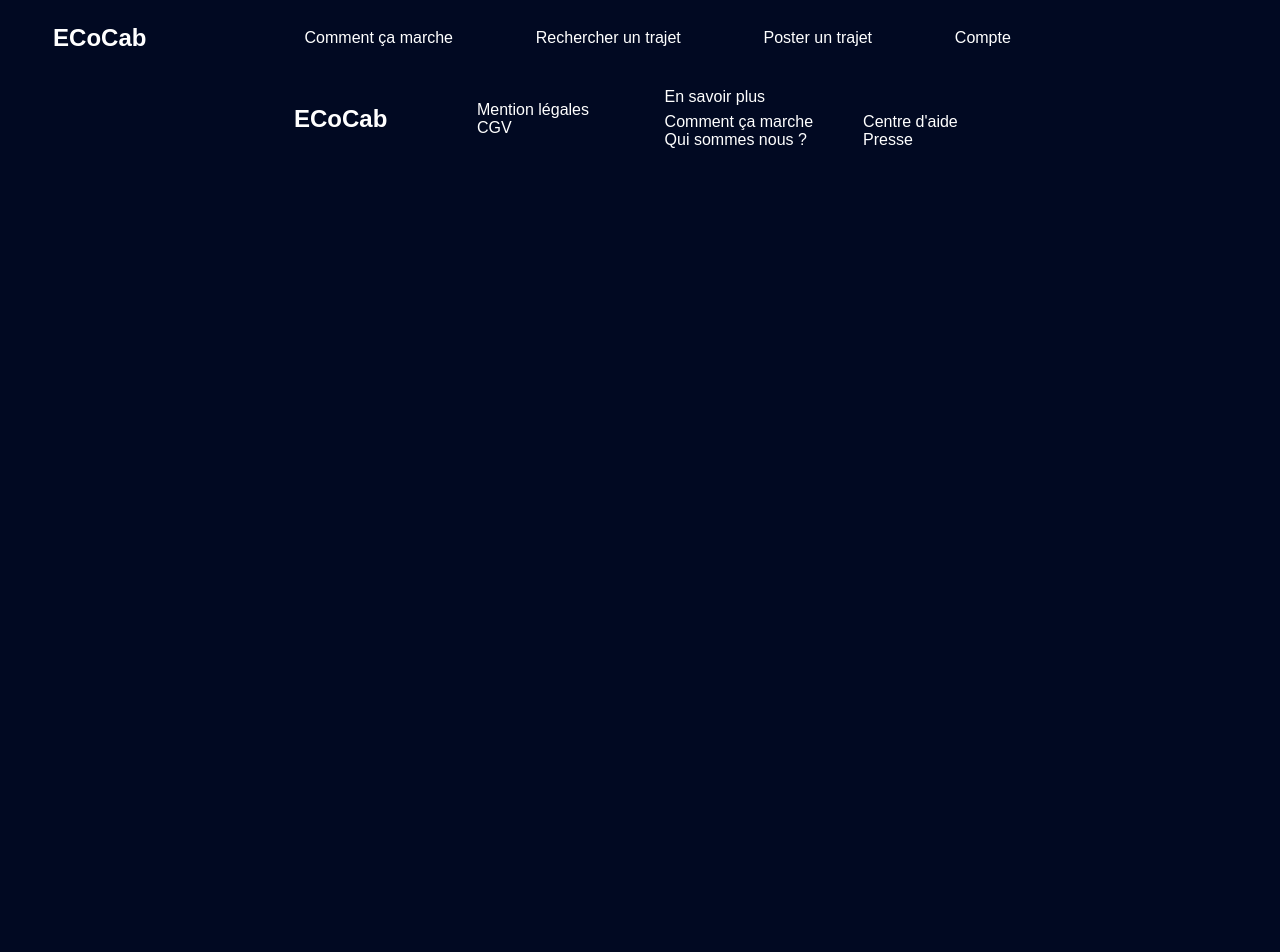
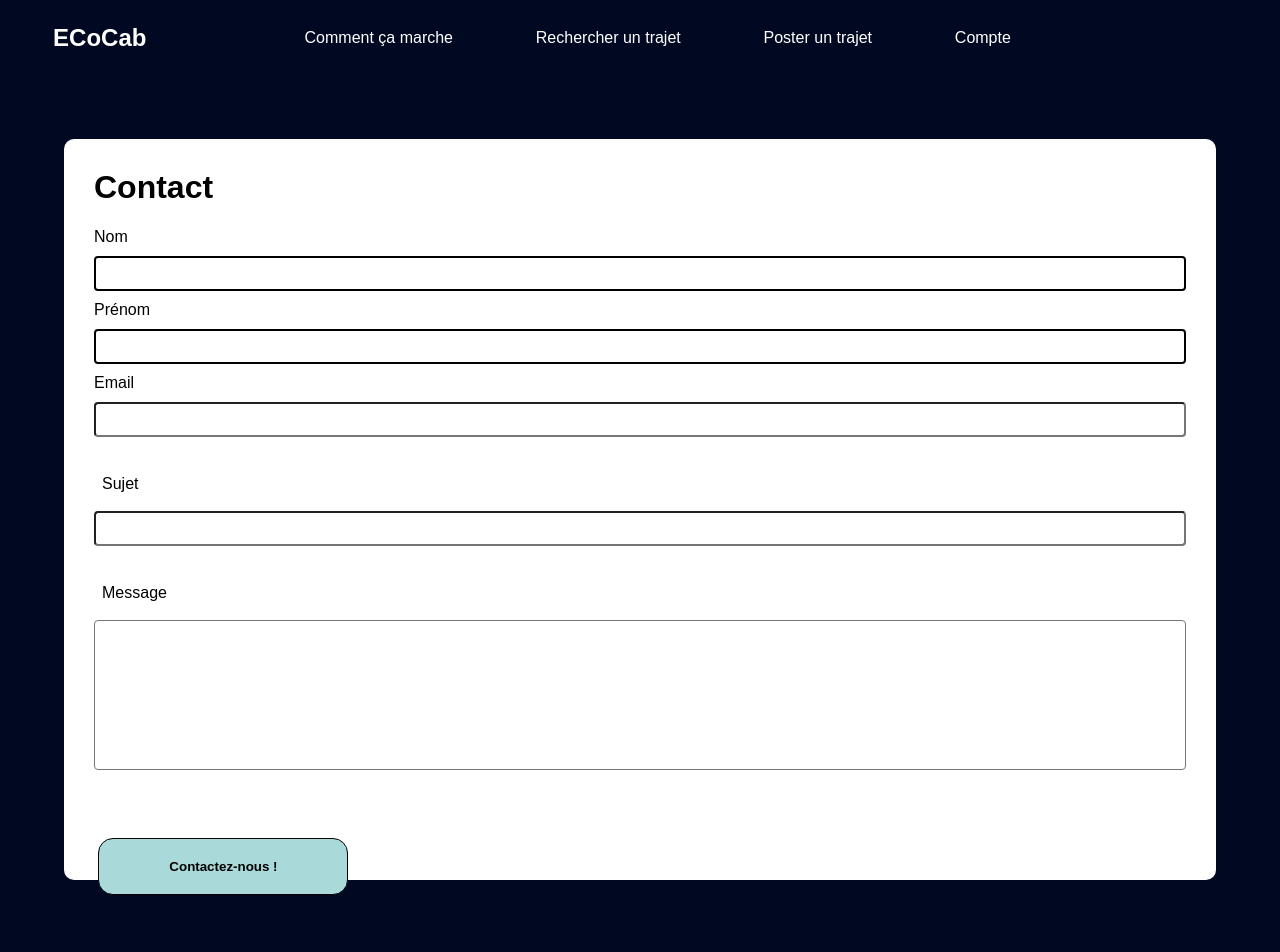
Before and after one commit to Julesc002/Stage-Ecocab, a React (Create React App) app: page /Contact in a window 1280 px wide. Shown: the top 952 px of the page. Before the commit the page ends 800 px from the top, so only its background shows below. Built offline with nearby package versions, Linux system fonts and the light colour scheme; a web font is replaced by a local one.

Commit message:
Front : Début formulaire contact

```diff
--- a/src/App.js
+++ b/src/App.js
@@ -10,6 +10,7 @@ import LoginWithEmail from './pages/LoginWithEmail';
 import CreateAccount from './pages/CreateAccount';
 import HowDoesThisWork from './pages/HowDoesThisWork';
 import TravelDetails from './pages/TravelDetails';
+import Contact from './pages/Contact';
 
 
 const App = () => {
@@ -25,6 +26,7 @@ const App = () => {
         <Route path='/Inscription' element={<CreateAccount />} />
         <Route path='/mentionLegales' element={<MentionsLegales />} />
         <Route path='/Details' element={<TravelDetails />} />
+        <Route path='/Contact' element={<Contact />} />
       </Routes>
     </Layout>
   );
--- a/src/components/BoutonContact.js
+++ b/src/components/BoutonContact.js
@@ -4,8 +4,8 @@ import { NavLink } from 'react-router-dom';
 const BoutonContact = () => {
     return (
         <>
-            <NavLink to="/ContactezNous">
-                <button className='boutonContact'>Contactez-nous</button>
+            <NavLink to="/Contact">
+                <button className='boutonContact'> Contactez-nous </button>
             </NavLink>
         </>
     );
--- /dev/null
+++ b/src/components/FormContact.js
@@ -0,0 +1,30 @@
+import React from 'react';
+
+const FormContact = () => {
+    return (
+        <div>
+            <form className='formContact'>
+                <h1 className='formContact_formTitle'> Contact </h1>
+                <label htmlFor='lastName' className='formContact_formLabel'> Nom </label>
+                <input type="text" id="lastName" className='formContact_upperFormPart_inputText' />
+
+                <label htmlFor='firstName' className='formContactformLabel'> Prénom </label>
+                <input type="text" id="firstName" className='formContact_upperFormPart_inputText' />
+
+                <label htmlFor='email' className='formContact_formLabel'> Email </label>
+                <input type="email" id='email' className='formContact_inputEmail' />
+
+                <div className='formContact_mailFormPart'>
+                    <label htmlFor='subject' className='formContact_mailFormPart_formLabel'> Sujet </label>
+                    <input type="text" id='subject' className='formContact_mailFormPart_inputText' />
+
+                    <label htmlFor='message' className='formContact_mailFormPart_formLabel'> Message </label>
+                    <textarea id='message' className='formContact_mailFormPart_textarea' />
+                </div>
+                <input type="submit" value="Contactez-nous !" className='formContact_inputSubmit' />
+            </form>
+        </div>
+    );
+};
+
+export default FormContact;
--- /dev/null
+++ b/src/pages/Contact.js
@@ -0,0 +1,12 @@
+import React from 'react';
+import FormContact from '../components/FormContact';
+
+const Contact = () => {
+    return (
+        <div className='contactFormContainer'>
+            <FormContact />
+        </div>
+    );
+};
+
+export default Contact;
--- a/src/styles/app.css
+++ b/src/styles/app.css
@@ -10,6 +10,7 @@
 @import url("./pages/_createAccount.css");
 @import url("./pages/_howDoesThisWork.css");
 @import url("./pages/_travelDetails.css");
+@import url("./pages/_contact.css");
 
 /* Import Components*/
 @import url("./components/_nav.css");
@@ -27,3 +28,4 @@
 @import url("./components/_formCreateAccount.css");
 @import url("./components/_howDoesThisWork.css");
 @import url("./components/_travelInfos.css");
+@import url("./components/_formContact.css");
--- /dev/null
+++ b/src/styles/components/_formContact.css
@@ -0,0 +1,73 @@
+/* fond blanc avec bords arrondis */
+.formContact {
+    background-color: #fff;
+    border-radius: 10px;
+    padding: 30px;
+}
+
+.formContact_formTitle {
+    background-color: white;
+    color: black;
+    margin-bottom: 2%;
+}
+
+/* labels au-dessus et sur la gauche */
+.formContact label {
+    background-color: white;
+    color: black;
+    display: block;
+    margin-bottom: 10px;
+}
+
+/* Nom et Prénom un en dessous de l'autre */
+.formContact_upperFormPart_inputText {
+    display: block;
+    width: 100%;
+    margin-bottom: 10px;
+    padding: 8px;
+    background-color: white;
+    border: 2px solid black;
+    border-radius: 4px;
+}
+
+.formContact_mailFormPart {
+    background-color: white;
+}
+
+/* styles pour la partie email */
+.formContact_inputEmail,
+.formContact_mailFormPart_formLabel,
+.formContact_mailFormPart_inputText,
+.formContact_mailFormPart_textarea {
+    width: 100%;
+    box-sizing: border-box;
+    margin-bottom: 10px;
+    padding: 8px;
+    background-color: white;
+    color: black;
+    border-radius: 4px;
+}
+
+/* styles pour les labels dans la partie email */
+.formContact_mailFormPart_formLabel {
+    margin-top: 20px;
+}
+
+/* styles pour la partie message */
+.formContact_mailFormPart_textarea {
+    height: 150px;
+    resize: none;
+}
+
+.formContact_inputSubmit {
+    align-self: center;
+    background-color: var(--buttonsColor);
+    color: black;
+    border-radius: 15px;
+    padding: 20px 70px;
+    border: 1px solid black;
+    margin: 0.4%;
+    position: relative;
+    top: 50px;
+    font-weight: bold;
+}
--- /dev/null
+++ b/src/styles/pages/_contact.css
@@ -0,0 +1,3 @@
+.contactFormContainer {
+    padding: 5%;
+}
```
